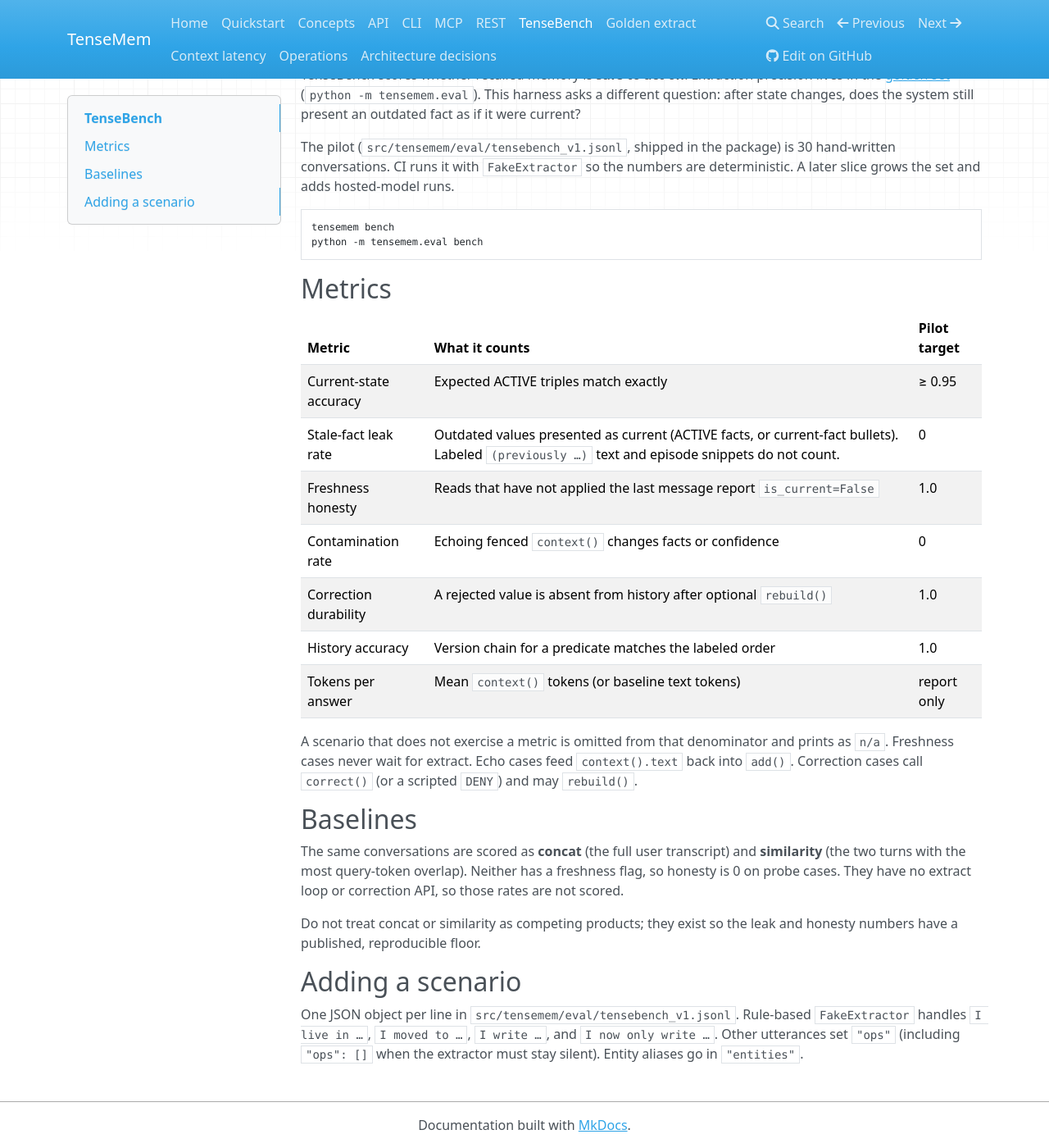
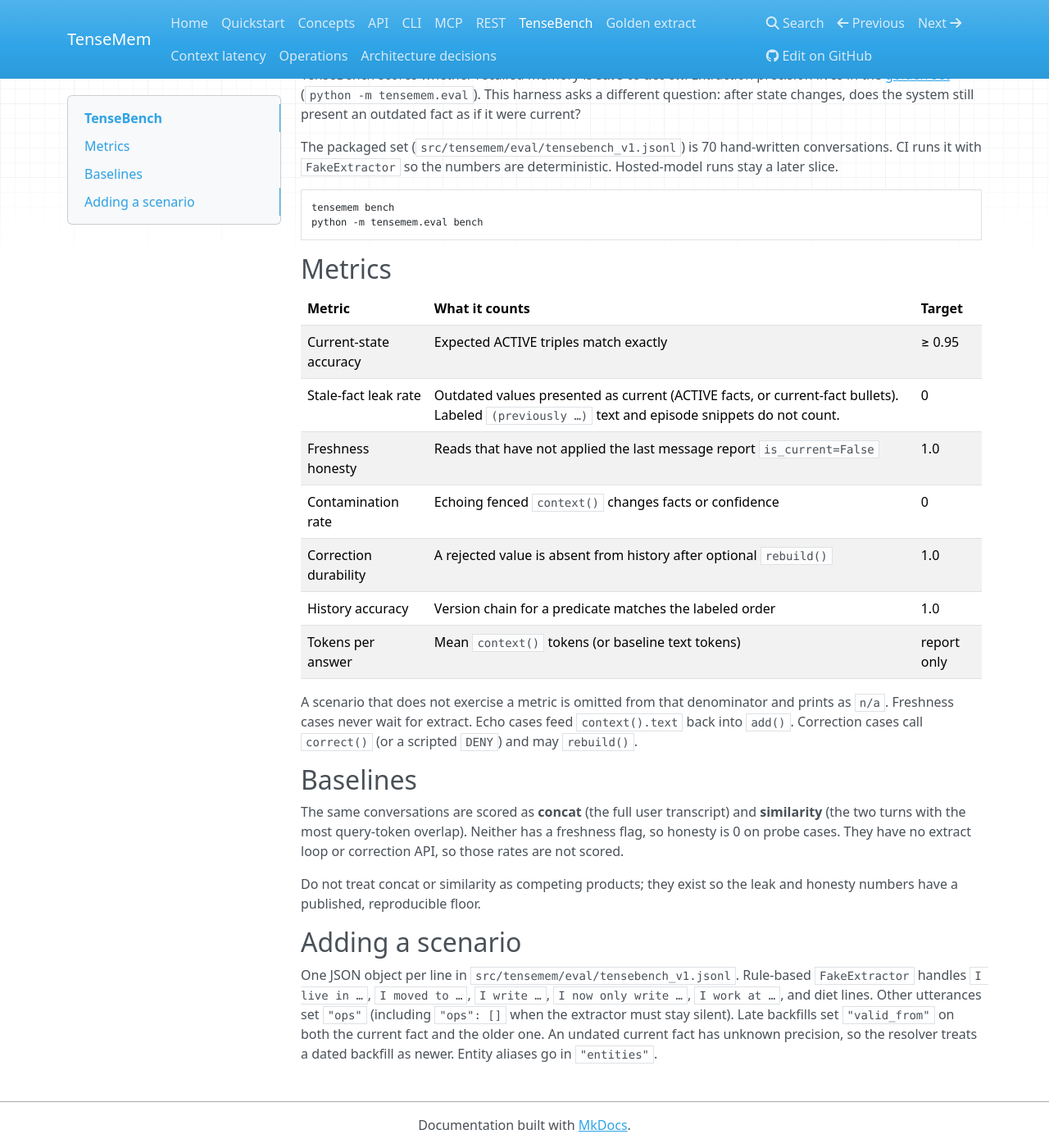
Before and after one commit to rahul05ranjan/tensemem, an MkDocs documentation site: the page built from docs/tensebench.md, in a window 1280 px wide and 1400 px high, scrolled down 95 px. Shown: the whole window at 82% size. Built offline with MkDocs 1.6.1, drawn with Linux system fonts in a browser that asks for light colours; nearby versions of some CDN libraries.

Commit message:
[low-risk] Grow TenseBench with alias, hedge, and backfill scenarios (#34)
## What

- Grow the packaged TenseBench set from 30 to 70 hand-written
conversations.
- New families: city and tool aliases, hedges that must not replace
current state, dated late backfills, third-party subjects that must not
overwrite the user, job/diet flip-flops, and more echo / freshness /
correction probes.
- Scripted ops may set `valid_from`. Dated backfills also date the
current fact, because unknown precision is treated as newer.
- Same metrics, `FakeExtractor` CI path, and concat / token-overlap
floors.

## Why

The 30-scenario pilot wired the harness. Safe-to-act-on claims need more
of the conversations where ranking memory still presents an outdated
fact as current.

## Docs

- `docs/tensebench.md` and `docs/cli.md` (packaged count and how to
script a backfill)
- ADR 0009 consequence line (packaged set, not "pilot")
- `changes/tensebench-grow.md`
- README status line unchanged (no API or CLI flag change)


Made with [Cursor](https://cursor.com)

<!-- This is an auto-generated comment: release notes by coderabbit.ai
-->

## Summary by CodeRabbit

- **New Features**
- Expanded the packaged TenseBench evaluation suite from 30 to 70
hand-written scenarios.
- Added coverage for aliases, hedged statements, temporal backfills,
corrections, retractions, flip-flops, echo behavior, and freshness
handling.
- Added support for recording effective timestamps on scripted
evaluation operations.

- **Documentation**
- Updated TenseBench, CLI, and architecture documentation to reference
the packaged 70-scenario set.
- Clarified scenario guidance and evaluation targets; hosted-model runs
remain deferred.

- **Tests**
- Updated evaluation checks for the expanded scenario set and revised
sample-size thresholds.

<!-- end of auto-generated comment: release notes by coderabbit.ai -->

Co-authored-by: Cursor <cursoragent@cursor.com>

````diff
--- a/docs/tensebench.md
+++ b/docs/tensebench.md
@@ -2,7 +2,7 @@
 
 TenseBench scores whether recalled memory is **safe to act on**. Extraction precision lives in the [golden set](golden.md) (`python -m tensemem.eval`). This harness asks a different question: after state changes, does the system still present an outdated fact as if it were current?
 
-The pilot (`src/tensemem/eval/tensebench_v1.jsonl`, shipped in the package) is 30 hand-written conversations. CI runs it with `FakeExtractor` so the numbers are deterministic. A later slice grows the set and adds hosted-model runs.
+The packaged set (`src/tensemem/eval/tensebench_v1.jsonl`) is 70 hand-written conversations. CI runs it with `FakeExtractor` so the numbers are deterministic. Hosted-model runs stay a later slice.
 
 ```bash
 tensemem bench
@@ -11,7 +11,7 @@ python -m tensemem.eval bench
 
 ## Metrics
 
-| Metric | What it counts | Pilot target |
+| Metric | What it counts | Target |
 |---|---|---|
 | Current-state accuracy | Expected ACTIVE triples match exactly | ≥ 0.95 |
 | Stale-fact leak rate | Outdated values presented as current (ACTIVE facts, or current-fact bullets). Labeled `(previously …)` text and episode snippets do not count. | 0 |
@@ -31,4 +31,4 @@ Do not treat concat or similarity as competing products; they exist so the leak
 
 ## Adding a scenario
 
-One JSON object per line in `src/tensemem/eval/tensebench_v1.jsonl`. Rule-based `FakeExtractor` handles `I live in …`, `I moved to …`, `I write …`, and `I now only write …`. Other utterances set `"ops"` (including `"ops": []` when the extractor must stay silent). Entity aliases go in `"entities"`.
+One JSON object per line in `src/tensemem/eval/tensebench_v1.jsonl`. Rule-based `FakeExtractor` handles `I live in …`, `I moved to …`, `I write …`, `I now only write …`, `I work at …`, and diet lines. Other utterances set `"ops"` (including `"ops": []` when the extractor must stay silent). Late backfills set `"valid_from"` on both the current fact and the older one. An undated current fact has unknown precision, so the resolver treats a dated backfill as newer. Entity aliases go in `"entities"`.
````
Also changed, not shown: changes/tensebench-grow.md (added, +8 -0 lines), docs/adr/0009-tensebench-safe-to-act.md (+1 -1 lines), docs/cli.md (+1 -1 lines), 3 other files.
